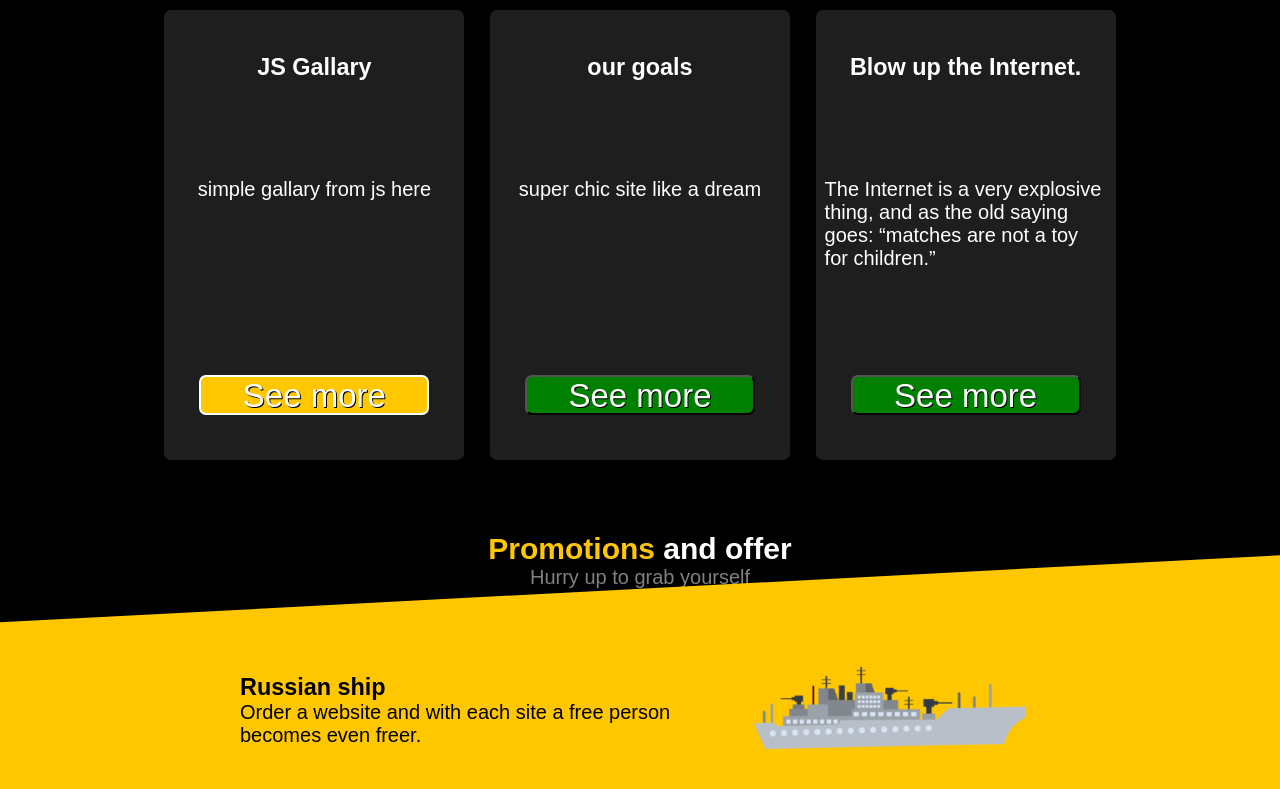
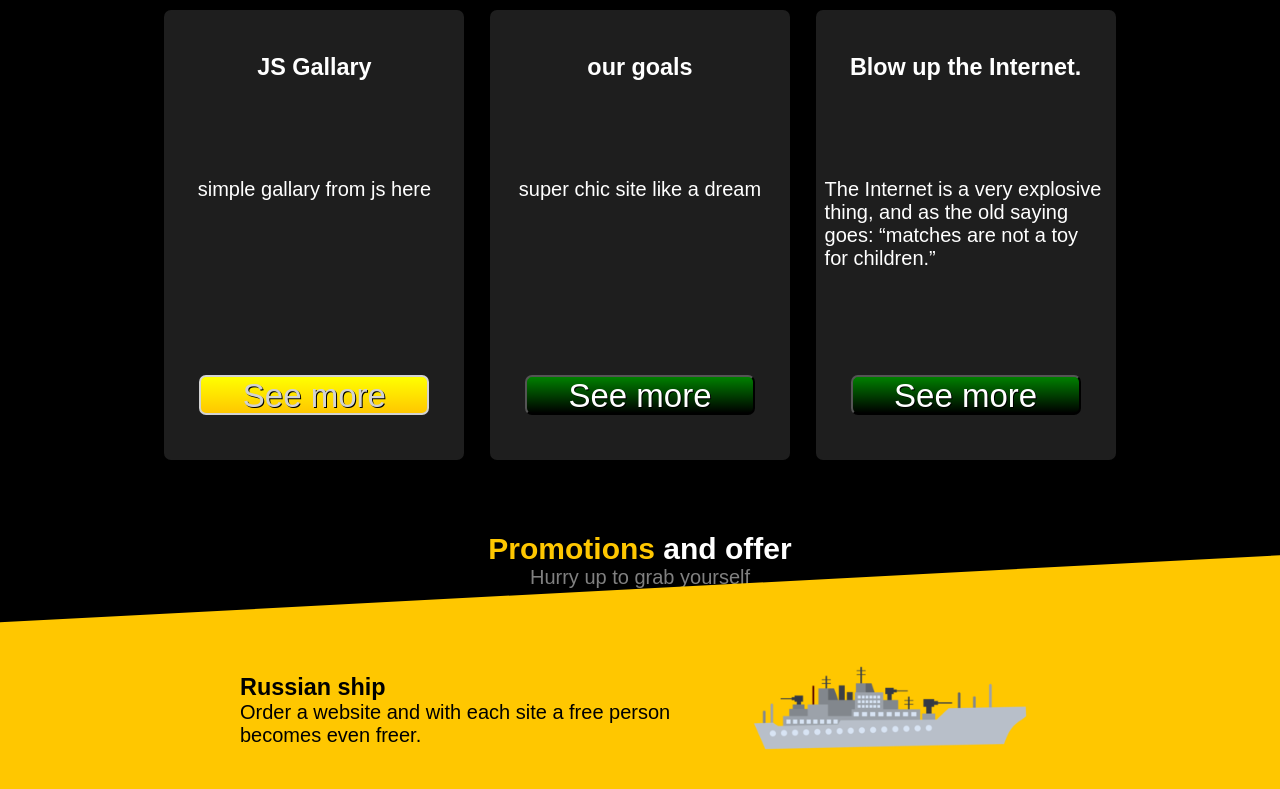
Before and after one commit to amir248/1oKrussianShip, a plain HTML site: page index.html in a window 1280 px wide. In both pictures the pointer is over the button 314 px from the left and 2232 px from the top of the page. Shown: the part 1837-2626 px from the top of the page. Drawn offline with Linux system fonts and the light colour scheme.

Commit message:
news style

```diff
--- a/style/header.css
+++ b/style/header.css
@@ -611,12 +611,12 @@ a > button{
   height:40px;
   max-width: 100%;
   color:white;
-  background: green;
+  background: linear-gradient(green, black);
   text-shadow: 1px 1px black;
   border-radius: 7px;
 }
 a > button:hover{
-  background: rgba(255, 199, 0, 1);
-  color:white;
-  border: 2px solid white;
+  background: linear-gradient(yellow,rgba(255, 199, 0, 1));
+  color:lightgrey;
+  border: 2px solid lightgrey;
 }
```
